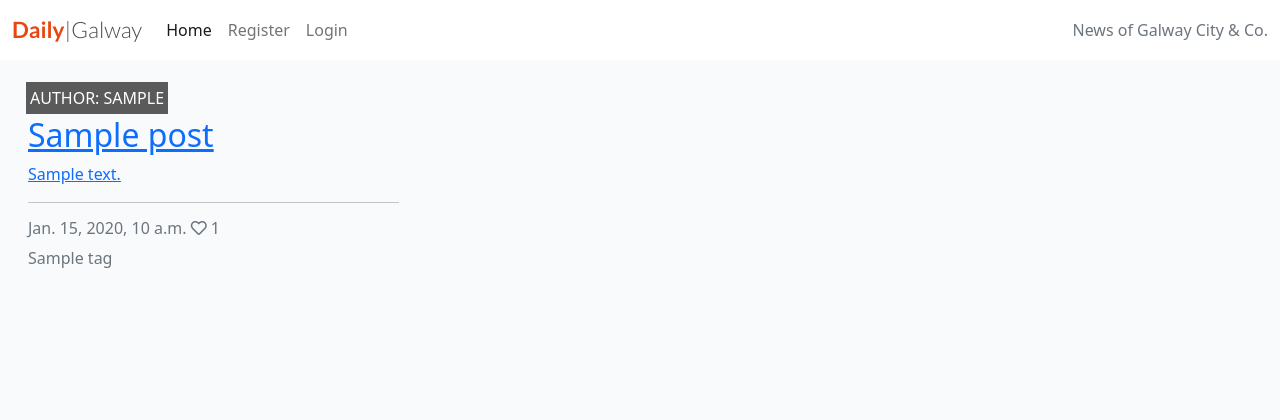
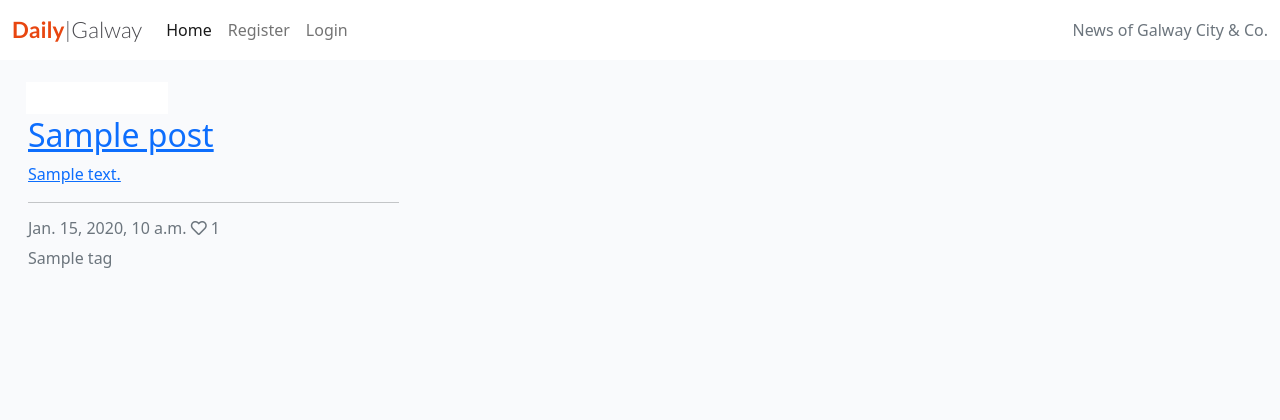
Before and after one commit to Code-Institute-Submissions/EirEoin-Project-4_JanResub, a Django app: page / in a window 1280 px wide. Shown: the top 420 px of the page. Run offline with Django 3.2, Linux system fonts and the light colour scheme; tables that the repository leaves empty hold one stand-in row (values such as "Sample post").

Commit message:
styling css text color and background

```diff
--- a/static/css/style.css
+++ b/static/css/style.css
@@ -43,7 +43,8 @@ body {
     bottom: 5%;
     min-width: 30%;
     left: -2px;
-    background-color: #5A5A5A;
+    background-color: white;
+    color: #5A5A5A;
 }
 
 .author {
```
